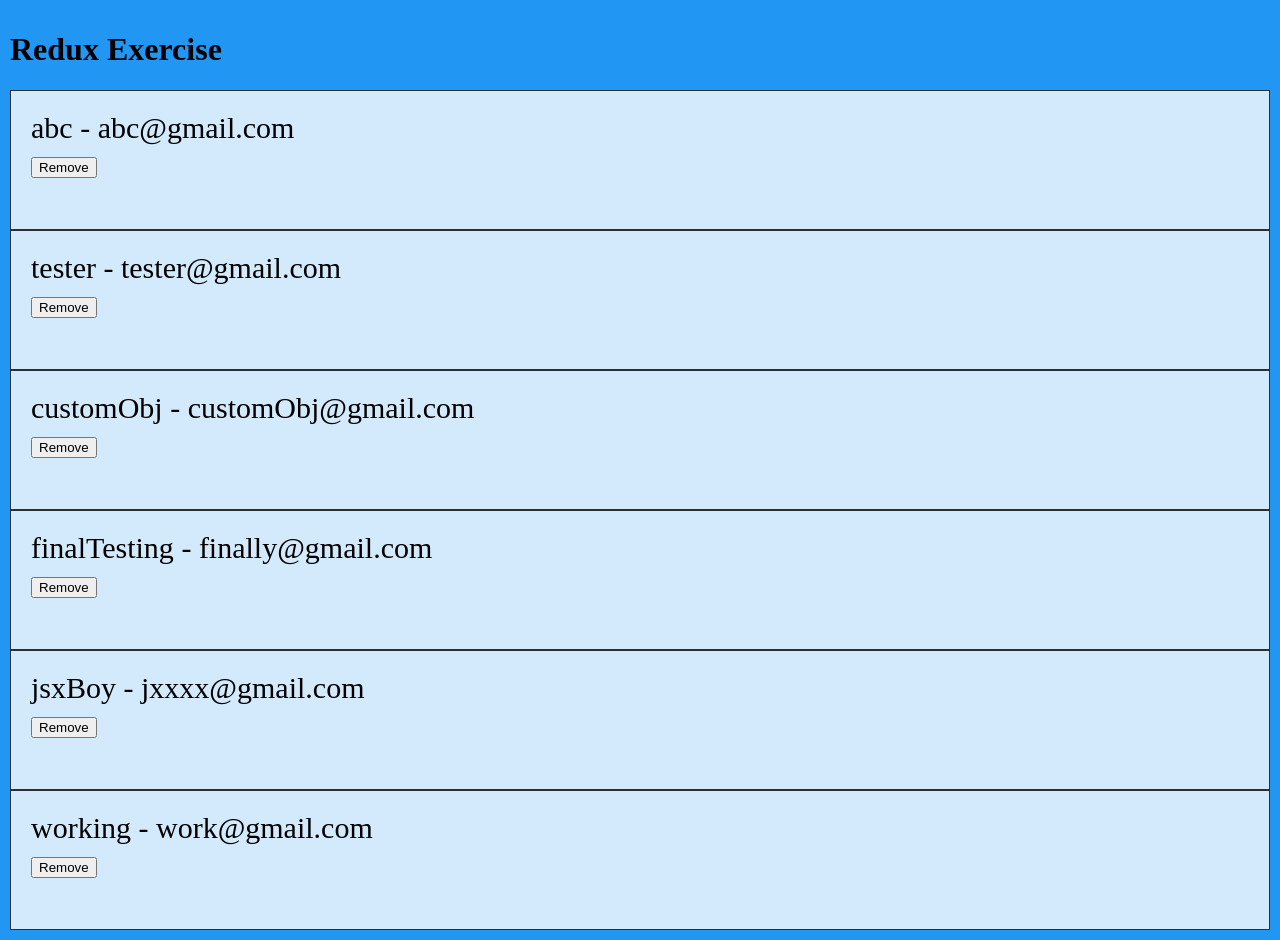
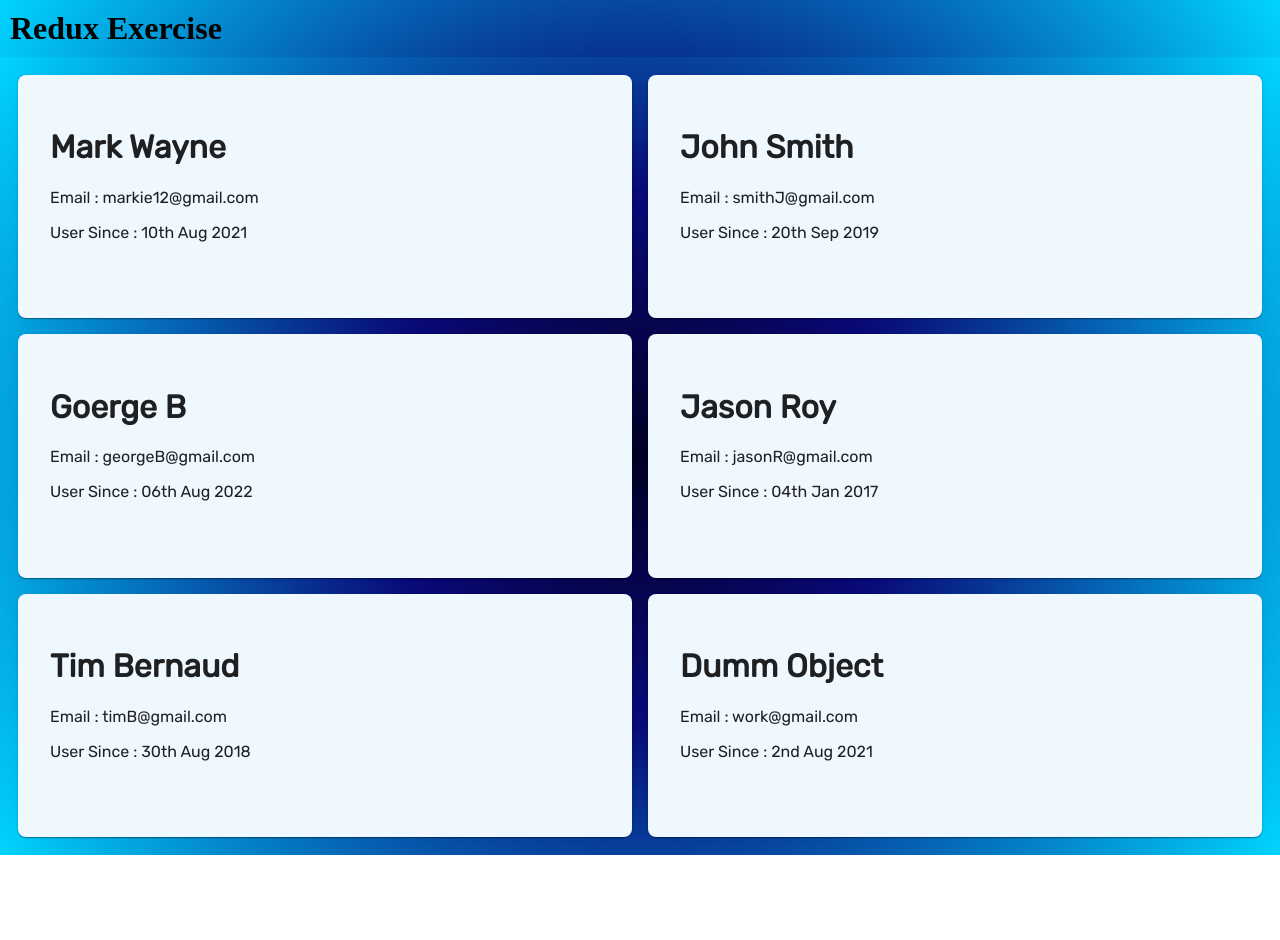
Before and after one commit to aprakash97/js-auth-tests, a React (Vite) app: page / in a window 1280 px wide. After the commit the page ends 855 px from the top, so only its background shows below. Built offline with nearby package versions, Linux system fonts and the light colour scheme.

Commit message:
Completed ready to sumbit

```diff
--- a/package.json
+++ b/package.json
@@ -25,6 +25,9 @@
     "vite": "3.1.4"
   },
   "dependencies": {
+    "@emotion/react": "^11.11.0",
+    "@emotion/styled": "^11.11.0",
+    "@mui/material": "^5.13.0",
     "@tanstack/react-query": "^4.10.1",
     "react": "18.2.0",
     "react-dom": "18.2.0",
--- a/src/components/Home.jsx
+++ b/src/components/Home.jsx
@@ -3,6 +3,7 @@ import { UserListContainer } from "./UserListContainer";
 const Home = () => {
   return (
     <div>
+      <h1 style={{ margin: "10px" }}>Redux Exercise</h1>
       <UserListContainer />
     </div>
   );
--- a/src/components/User.jsx
+++ b/src/components/User.jsx
@@ -1,36 +1,56 @@
 // import { Box, Button, Card, Heading } from "@twilio-paste/core";
-import { useState } from "react";
+import Button from "@mui/material/Button";
+import { Card, CardContent } from "@mui/material";
+import { useTheme } from "@mui/material/styles";
+import useMediaQuery from "@mui/material/useMediaQuery";
 
-const User = ({ userID, name, email, remove = () => {} }) => {
-  const [active, setActive] = useState(false);
-
-  const handleClick = () => {
-    setActive(!active);
-  };
+const User = ({ userID, name, email, since, remove = () => {} }) => {
+  const theme = useTheme();
+  const isSmallScreen = useMediaQuery(theme.breakpoints.down("lg"));
 
   return (
-    <div className="grid-item">
-      <div>
-        {name} - {email}
-      </div>
+    <Card
+      sx={{
+        bgcolor: "#EFF7FF",
+        boxShadow: 1,
+        borderRadius: 2,
+        p: 2,
+        minWidth: 200,
+        margin: 1,
+      }}
+    >
+      <CardContent>
+        <div className="contents">
+          <div>
+            <h1> {name}</h1>
+          </div>
+          <div>
+            <label>Email :</label> {email}
+          </div>
+          <div className="date">
+            <label>User Since :</label> {since}
+          </div>
+        </div>
 
-      <div>
-        {/* <button onClick={update}>Update</button> */}
+        <div className="btn">
+          {/* <button onClick={update}>Update</button> */}
 
-        <button className="btn" onClick={remove}>
-          Remove
-        </button>
-      </div>
-      {active ? (
-        <form>
-          <input type="text" value={name} />
-          <input type="email" value={email} />
-          <button>Submit</button>
-        </form>
-      ) : (
-        <p></p>
-      )}
-    </div>
+          {/* <button onClick={remove}>Remove</button> */}
+          <Button
+            variant="contained"
+            sx={{
+              position: "relative",
+              top: isSmallScreen ? "10px" : "-15vh",
+              left: isSmallScreen ? "auto" : "75vh",
+              justifyContent: "flex-end",
+            }}
+            onClick={remove}
+          >
+            Remove
+          </Button>
+        </div>
+      </CardContent>
+    </Card>
   );
 };
 
--- a/src/components/UserList.jsx
+++ b/src/components/UserList.jsx
@@ -4,7 +4,6 @@ import { UserContainer } from "../containers/UserContainer";
 export const UserList = ({ users }) => {
   return (
     <div className="grid-container">
-      <h1>Redux Exercise</h1>
       {users && users.length > 0 ? (
         users.map((user) => <UserContainer {...user} key={user.userID} />)
       ) : (
--- a/src/store/users/reducer.js
+++ b/src/store/users/reducer.js
@@ -1,12 +1,42 @@
 import { USER_DELETED } from "./actions";
 
 export const initialUsers = [
-  { userID: 1, name: "abc", email: "abc@gmail.com" },
-  { userID: 2, name: "tester", email: "tester@gmail.com" },
-  { userID: 3, name: "customObj", email: "customObj@gmail.com" },
-  { userID: 4, name: "finalTesting", email: "finally@gmail.com" },
-  { userID: 5, name: "jsxBoy", email: "jxxxx@gmail.com" },
-  { userID: 6, name: "working", email: "work@gmail.com" },
+  {
+    userID: 1,
+    name: "Mark Wayne",
+    email: "markie12@gmail.com",
+    since: "10th Aug 2021",
+  },
+  {
+    userID: 2,
+    name: "John Smith",
+    email: "smithJ@gmail.com",
+    since: "20th Sep 2019",
+  },
+  {
+    userID: 3,
+    name: "Goerge B",
+    email: "georgeB@gmail.com",
+    since: "06th Aug 2022",
+  },
+  {
+    userID: 4,
+    name: "Jason Roy",
+    email: "jasonR@gmail.com",
+    since: "04th Jan 2017",
+  },
+  {
+    userID: 5,
+    name: "Tim Bernaud",
+    email: "timB@gmail.com",
+    since: "30th Aug 2018",
+  },
+  {
+    userID: 6,
+    name: "Dumm Object",
+    email: "work@gmail.com",
+    since: "2nd Aug 2021",
+  },
 ];
 
 export const reducer = (state = initialUsers, action) => {
--- a/src/style.css
+++ b/src/style.css
@@ -1,7 +1,16 @@
+@import url("https://fonts.googleapis.com/css2?family=Rubik&display=swap");
 body {
   margin: 0;
   padding: 0;
   box-sizing: border-box;
+  background: rgb(2, 0, 36);
+  background: radial-gradient(
+    circle,
+    rgba(2, 0, 36, 1) 0%,
+    rgba(9, 9, 121, 1) 35%,
+    rgba(3, 153, 216, 1) 81%,
+    rgba(0, 212, 255, 1) 100%
+  );
 }
 
 /* .main {
@@ -22,15 +31,19 @@ body {
   justify-content: space-between;
   padding: 1vh;
 }
-
-.btn {
-  margin: 0 2vh;
-} */
+*/
 
 .grid-container {
   display: grid;
-  grid-template-columns: auto;
-  background-color: #2196f3;
+  grid-template-columns: 1fr 1fr;
+  background: rgb(2, 0, 36);
+  background: radial-gradient(
+    circle,
+    rgba(2, 0, 36, 1) 0%,
+    rgba(9, 9, 121, 1) 35%,
+    rgba(3, 153, 216, 1) 81%,
+    rgba(0, 212, 255, 1) 100%
+  );
   padding: 10px;
 }
 .grid-item {
@@ -45,4 +58,18 @@ body {
   color: #9d2828;
   background-color: azure;
   text-align: center;
+  width: 200%;
 }
+
+.contents {
+  display: block;
+  font-family: "Rubik", sans-serif;
+}
+
+.btn {
+  position: relative;
+}
+
+.date {
+  margin-top: 2vh;
+}
```
Also changed, not shown: 1 other file (tests, documents, lock files or other folders).
